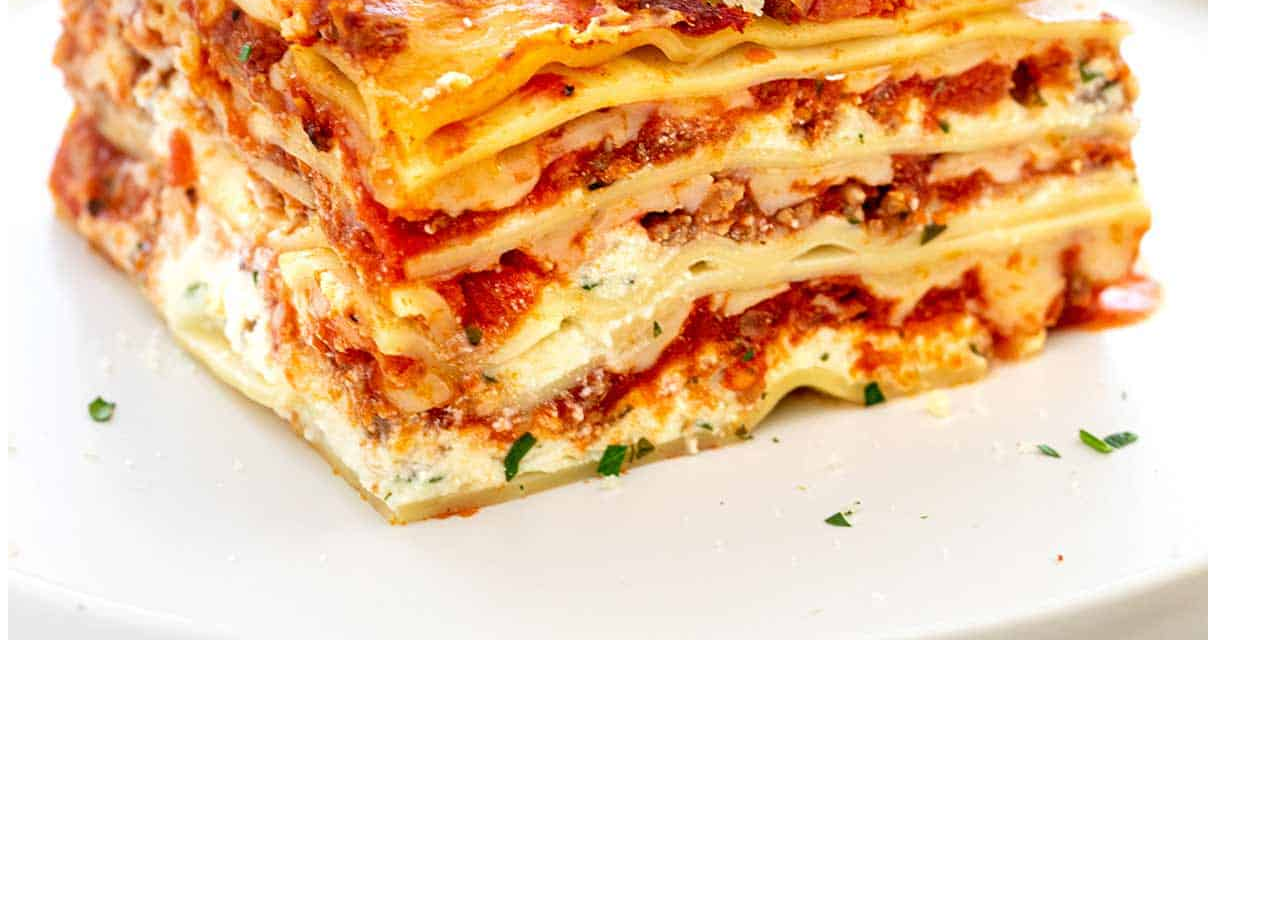
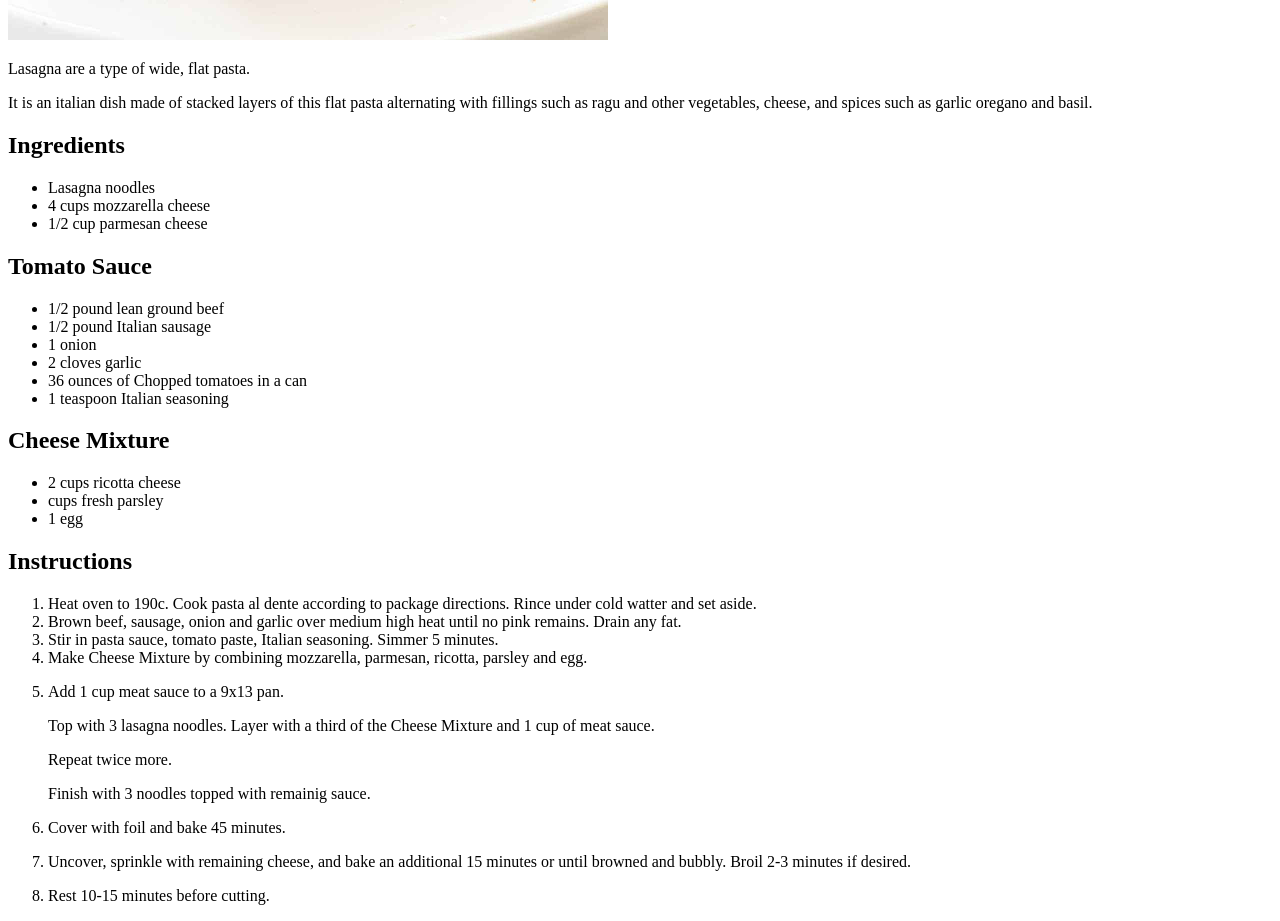
Before and after one commit to Katokrates/odin-recipes, a plain HTML site: page recipes/lasagna.html in a window 1280 px wide. Shown: the part 640-1561 px from the top of the page. Before the commit the page ends 1292 px from the top, so only its background shows below. Drawn offline with Linux system fonts and the light colour scheme.

Commit message:
Finished lasagna page.

```diff
--- a/recipes/lasagna.html
+++ b/recipes/lasagna.html
@@ -2,10 +2,49 @@
 <html lang="en">
 <head>
     <meta charset="UTF-8">
-    <title>Document</title>
+    <title>Lasagna</title>
 </head>
 <body>
     <h1>Lasagna</h1>
-    <img src="../images/Lasagna.jpg" alt="A plate of Lasagna.">
+    <img src="../images/Lasagna.jpg" alt="A plate of Lasagna." width="600">
+    <p>Lasagna are a type of wide, flat pasta.</p>
+    <p>It is an italian dish made of stacked layers of this flat pasta alternating with fillings such as ragu and other vegetables, cheese, and spices such as garlic
+        oregano and basil. </p>
+        <h2>Ingredients</h2>
+        <ul>
+            <li>Lasagna noodles</li>
+            <li>4 cups mozzarella cheese</li>
+            <li>1/2 cup parmesan cheese</li>
+        </ul>
+        <h2>Tomato Sauce</h2>
+        <ul>
+            <li>1/2 pound lean ground beef</li>
+            <li>1/2 pound Italian sausage</li>
+            <li>1 onion</li>
+            <li>2 cloves garlic</li>
+            <li>36 ounces of Chopped tomatoes in a can</li>
+            <li>1 teaspoon Italian seasoning</li>
+        </ul>
+        <h2>Cheese Mixture</h2>
+        <ul>
+            <li>2 cups ricotta cheese</li>
+            <li> cups fresh parsley</1i>
+            <li>1 egg</li>
+        </ul>
+        <h2>Instructions</h2>
+        <ol>
+            <li>Heat oven to 190c. Cook pasta al dente according to package directions. Rince under cold watter and set aside.</li>
+            <li>Brown beef, sausage, onion and garlic over medium high heat until no pink remains. Drain any fat.</li>
+            <li>Stir in pasta sauce, tomato paste, Italian seasoning. Simmer 5 minutes.</li>
+            <li>Make Cheese Mixture by combining mozzarella, parmesan, ricotta, parsley and egg.</li>
+            <li><p>Add 1 cup meat sauce to a 9x13 pan.</p>
+                <p>Top with 3 lasagna noodles. Layer with a third of the Cheese Mixture and 1 cup of meat sauce.</p>
+                <p>Repeat twice more.</p>
+                <p>Finish with 3 noodles topped with remainig sauce.</p> </li>
+            <li>Cover with foil and bake 45 minutes.</li>
+            <li><p>Uncover, sprinkle with remaining cheese, and bake an additional 15 minutes or until browned and bubbly. Broil 2-3 minutes if desired.</p></li>
+            <li>Rest 10-15 minutes before cutting.</li>
+
+        </ol>
 </body>
 </html>
```
